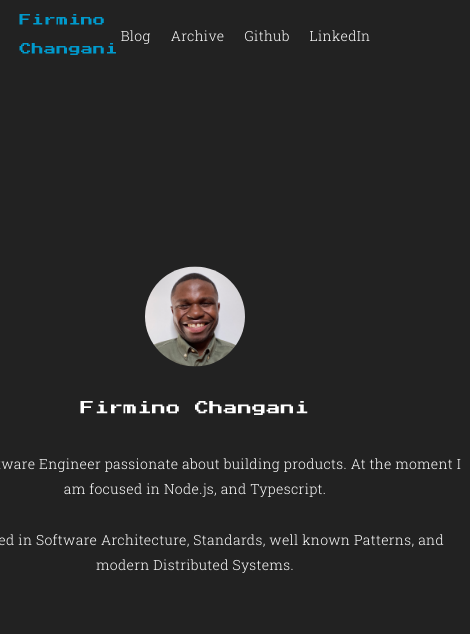
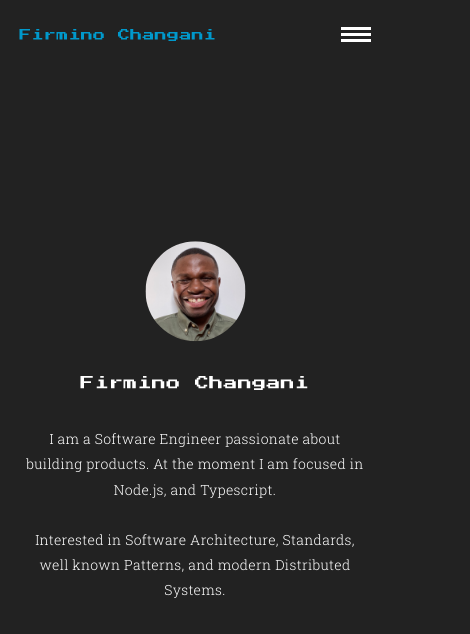
Before and after one commit to flowck/firmino.work, a Vue app: page / in a window 390 px wide. Shown: the top 634 px of the page, 470 px wide, since content can reach past the window. Built offline with nearby package versions, Linux system fonts and the light colour scheme; what vue-disqus would draw is missing.

Commit message:
feat: Add mobile menu and adjust styles

```diff
--- a/src/assets/styles/partials/_colors.scss
+++ b/src/assets/styles/partials/_colors.scss
@@ -3,6 +3,7 @@ $background-color: #222;
 // Colors
 $color-white: #fff;
 $color-dark: #222222;
+$color-dark--darker: #111111;
 $color-dark--light: #333;
 $color-grey: #777777;
 $color-grey--light: #eee;
--- a/src/components/_app-header.vue
+++ b/src/components/_app-header.vue
@@ -6,29 +6,32 @@
           Firmino Changani
         </router-link>
       </div>
-      <nav class="app-header__navigation">
+      <nav :class="`app-header__navigation ${navStatusClass}`">
         <ul>
-          <li>
+          <li @click="isMenuOpen = false">
             <router-link :to="{ name: 'Blog' }" id="nav_blog">
               Blog
             </router-link>
           </li>
 
-          <li>
+          <li @click="isMenuOpen = false">
             <router-link :to="{ name: 'Archive' }" id="nav_archive">
               Archive
             </router-link>
           </li>
 
-          <li>
+          <li @click="isMenuOpen = false">
             <a :href="GITHUB">Github</a>
           </li>
 
-          <li>
+          <li @click="isMenuOpen = false">
             <a :href="LINKEDIN">LinkedIn</a>
           </li>
         </ul>
       </nav>
+      <div @click="toggleMenu" :class="`app-header__menu-toggle ${menuButtonStatusClass}`">
+        <div class="app-header__menu-toggle__bar"></div>
+      </div>
     </div>
   </header>
 </template>
@@ -38,8 +41,21 @@ import { Vue, Component } from "vue-property-decorator";
 
 @Component
 export default class Header extends Vue {
+  private isMenuOpen = false;
   private readonly GITHUB = "https://github.com/flowck";
   private readonly LINKEDIN = "https://linkedin.com/in/firminochangani";
+
+  get menuButtonStatusClass(): string {
+    return this.isMenuOpen ? "app-header__menu-toggle--is-open" : "";
+  }
+
+  get navStatusClass(): string {
+    return this.isMenuOpen ? "app-header__navigation--is-open" : "app-header__navigation--is-closed";
+  }
+
+  private toggleMenu() {
+    this.isMenuOpen = !this.isMenuOpen;
+  }
 }
 </script>
 
@@ -91,6 +107,89 @@ export default class Header extends Vue {
         }
       }
     }
+
+    @include mq-tablet {
+      left: 0;
+      top: 70px;
+      opacity: 0;
+      z-index: 10;
+      width: 100%;
+      padding: 5%;
+      visibility: hidden;
+      position: absolute;
+      height: calc(100% - 70px);
+      background-color: $color-dark--darker;
+
+      &--is-open {
+        opacity: 1;
+        visibility: visible;
+      }
+
+      &--is-open {
+        transition: visibility 0.5s, opacity 0.5s;
+      }
+
+      ul {
+        flex-direction: column;
+
+        li:not(:first-child) {
+          margin: 10px 0 0 0;
+        }
+      }
+    }
+  }
+
+  &__menu-toggle {
+    display: none;
+    @include mq-tablet {
+      width: 30px;
+      height: 30px;
+      display: block;
+      cursor: pointer;
+
+      &__bar {
+        width: 100%;
+        height: 3px;
+        margin-top: 6.5px;
+        position: relative;
+        transition: all 0.3s;
+        background-color: $color-white;
+
+        &::before,
+        &::after {
+          content: "";
+          width: 100%;
+          height: 3px;
+          position: absolute;
+          transition: all 0.3s;
+          background-color: $color-white;
+        }
+
+        &::before {
+          top: 6px;
+        }
+
+        &::after {
+          top: 12px;
+        }
+      }
+
+      &--is-open {
+        .app-header__menu-toggle__bar {
+          margin-top: 13px;
+          transform: rotate(45deg);
+
+          &::before {
+            top: 0px;
+            transform: rotate(-90deg);
+          }
+
+          &::after {
+            display: none;
+          }
+        }
+      }
+    }
   }
 }
 </style>
--- a/src/components/_app-post.vue
+++ b/src/components/_app-post.vue
@@ -76,7 +76,7 @@ export default class PostPreview extends Vue {
   }
 
   &__title {
-    font-size: 25px;
+    font-size: 22px;
     font-family: $font-heading-one, arial;
     @include app-spacing("margin-bottom", "m");
 
--- a/src/views/Home.vue
+++ b/src/views/Home.vue
@@ -40,11 +40,26 @@ export default class Home extends Vue {}
 .app-home {
   top: 50%;
   left: 50%;
-  width: 550px;
+  width: 475px;
   display: flex;
   position: absolute;
   align-items: center;
   transform: translate(-50%, -50%);
+
+  @include mq-mobile {
+    width: 90%;
+  }
+}
+
+@media screen and (max-height: 650px) {
+  .app-home {
+    top: initial;
+    left: initial;
+    display: block;
+    margin: 0 auto;
+    transform: none;
+    position: relative;
+  }
 }
 
 .app-me {
```
Also changed, not shown: 1 other file (tests, documents, lock files or other folders).
